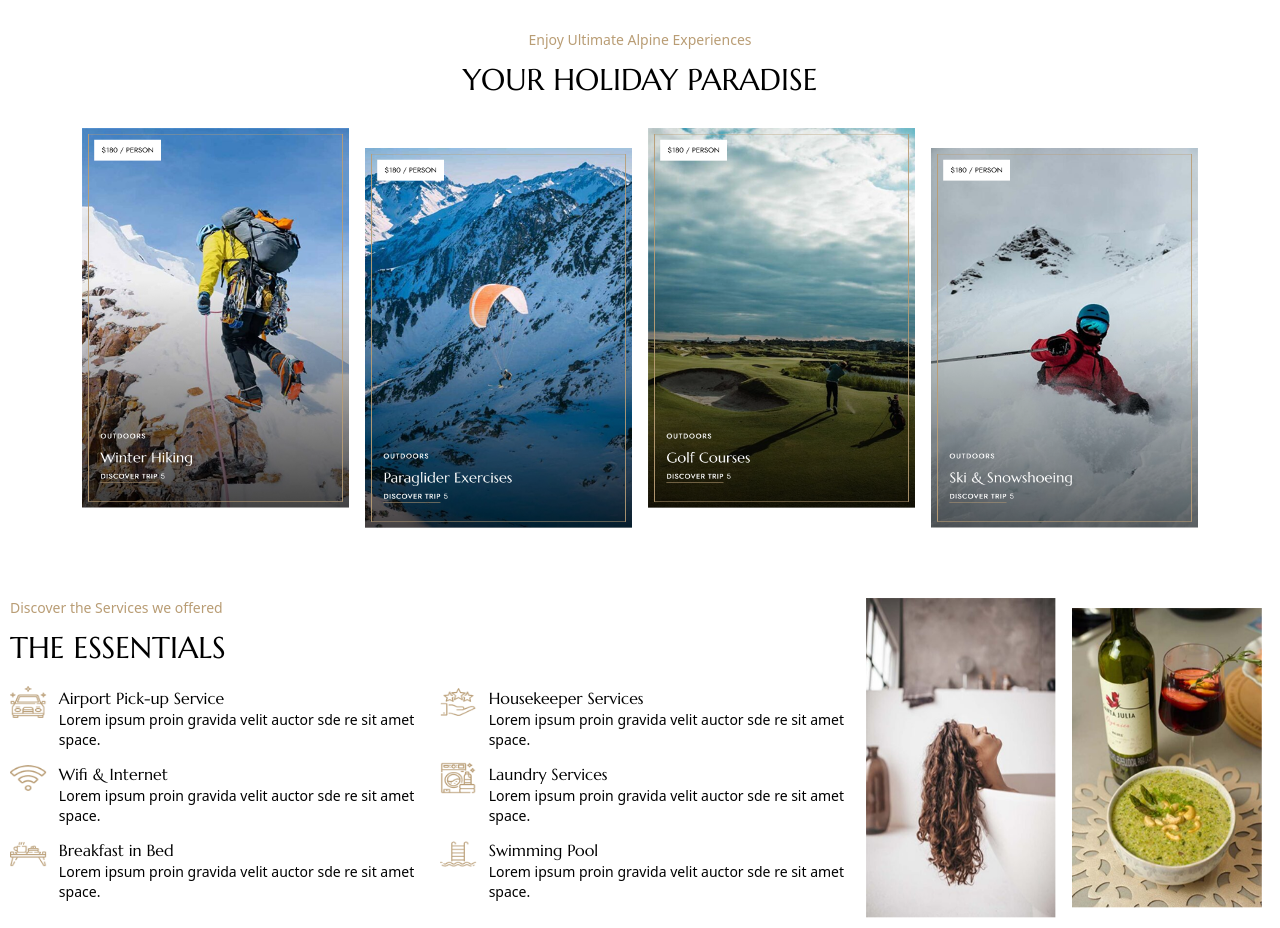
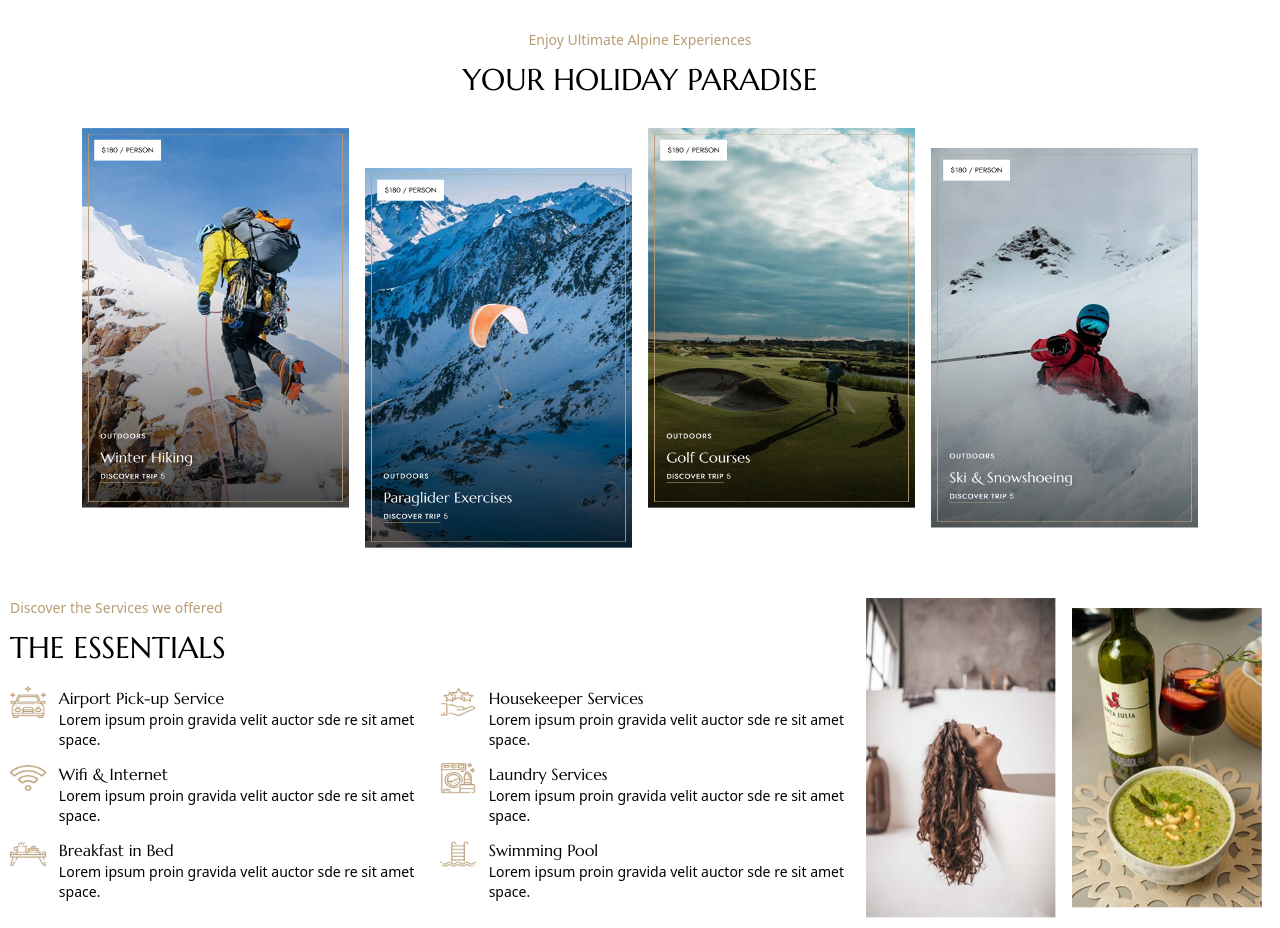
Before and after one commit to 1986prasenjit/MERN-STACK-TUITION-HOME, a website: page Travel Website Slider/src/input.html in a window 1280 px wide. Shown: the part 1380-2308 px from the top of the page. Drawn offline with Linux system fonts and the light colour scheme.

Commit message:
chore: update Tailwind CSS dependencies to version 4.2.1 and modify styles in input.html and output.css

```diff
--- a/Travel Website Slider/package.json
+++ b/Travel Website Slider/package.json
@@ -1,6 +1,6 @@
 {
   "dependencies": {
-    "@tailwindcss/cli": "^4.2.0",
-    "tailwindcss": "^4.2.0"
+    "@tailwindcss/cli": "^4.2.1",
+    "tailwindcss": "^4.2.1"
   }
 }
--- a/Travel Website Slider/src/input.html
+++ b/Travel Website Slider/src/input.html
@@ -373,7 +373,7 @@
               <img src="./images/cardImg1.png" alt="" class="w-full h-full" />
             </div>
           </div>
-          <div class="w-full h-100 px-2 flex justify-end items-end">
+          <div class="w-full h-100 px-2 pt-10">
             <div class="w-full h-95 cursor-pointer">
               <img src="./images/cardImg2.png" alt="" class="w-full h-full" />
             </div>
```
Also changed, not shown: Travel Website Slider/src/output.css, 1 other file.
